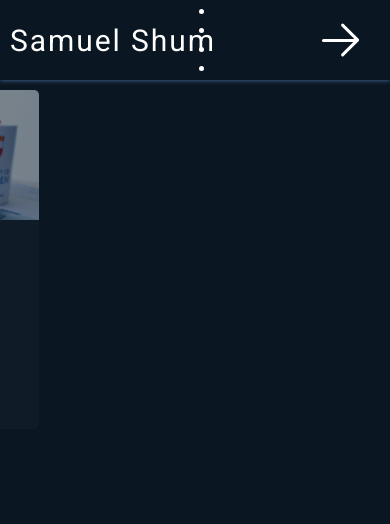
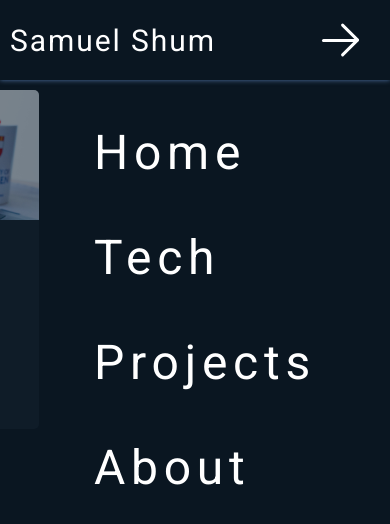
Before and after one commit to samshum90/samshum90.github.io, a React (Create React App) app: page / in a window 390 px wide. Both pictures are taken after a click on the element 340 px from the left and 40 px from the top of the page. Shown: the top 524 px of the page. Built offline with nearby package versions, Linux system fonts and the light colour scheme.

Commit message:
responsive added burger menu

```diff
--- a/src/components/Nav/Link.js
+++ b/src/components/Nav/Link.js
@@ -8,10 +8,10 @@ import {
   SCROLL_OFFSET,
 } from "../../scrollconfig";
 
-const Link = ({ name, navName, index }) => (
+const Link = ({ name, navName, index, isNavOpen }) => (
   <ScrollLink
-    className="nav__bar-item"
-    activeClass="nav__bar-item--active"
+    className={`nav__${isNavOpen ? "list-item" : "bar-item"}`}
+    activeClass={`nav__${isNavOpen ? "list-item--active" : "bar-item--active"}`}
     delay={SCROLL_DELAY}
     duration={SCROLL_DURATION + 150 * index}
     offset={SCROLL_OFFSET}
--- a/src/components/Nav/RightNav.js
+++ b/src/components/Nav/RightNav.js
@@ -7,7 +7,7 @@ import "./nav.scss";
 const RightNav = ({ sections, setIsNavOpen, isNavOpen }) => {
   return (
     <ul
-      className={`nav__list${isNavOpen ? "--active" : ""}`}
+      className={`nav__list ${isNavOpen ? "nav__list--active" : ""}`}
       id="navigation"
       role="menu"
     >
--- a/src/components/Nav/index.js
+++ b/src/components/Nav/index.js
@@ -30,6 +30,7 @@ const Nav = ({ sections, setIsNavOpen, isNavOpen }) => {
             index={index}
             key={name}
             role="none"
+            isNavOpen={isNavOpen}
           >
             {navName}
           </Link>
--- a/src/components/Nav/nav.css
+++ b/src/components/Nav/nav.css
@@ -165,6 +165,10 @@ body {
   opacity: 1;
 }
 
+.nav__list-item--active {
+  color: #5275a8;
+}
+
 .burger {
   height: 3em;
   width: 3em;
@@ -286,7 +290,7 @@ body {
 }
 
 @media (max-width: 750px) {
-  .nav__bar-item {
+  .nav__bar {
     display: none;
   }
   .burger__wrapper {
--- a/src/components/Nav/nav.scss
+++ b/src/components/Nav/nav.scss
@@ -118,6 +118,14 @@
           opacity: 1;
         }
       }
+
+      &--active {
+        color: $theme-color;
+        // &::after {
+        //   filter: grayscale(100%)
+        //     drop-shadow(2px 2px 5px rgba(133, 132, 132, 0.4));
+        // }
+      }
     }
   }
 }
@@ -236,7 +244,7 @@
 }
 
 @media (max-width: 750px) {
-  .nav__bar-item {
+  .nav__bar {
     display: none;
   }
 
```
Also changed, not shown: 1 other file (tests, documents, lock files or other folders).
